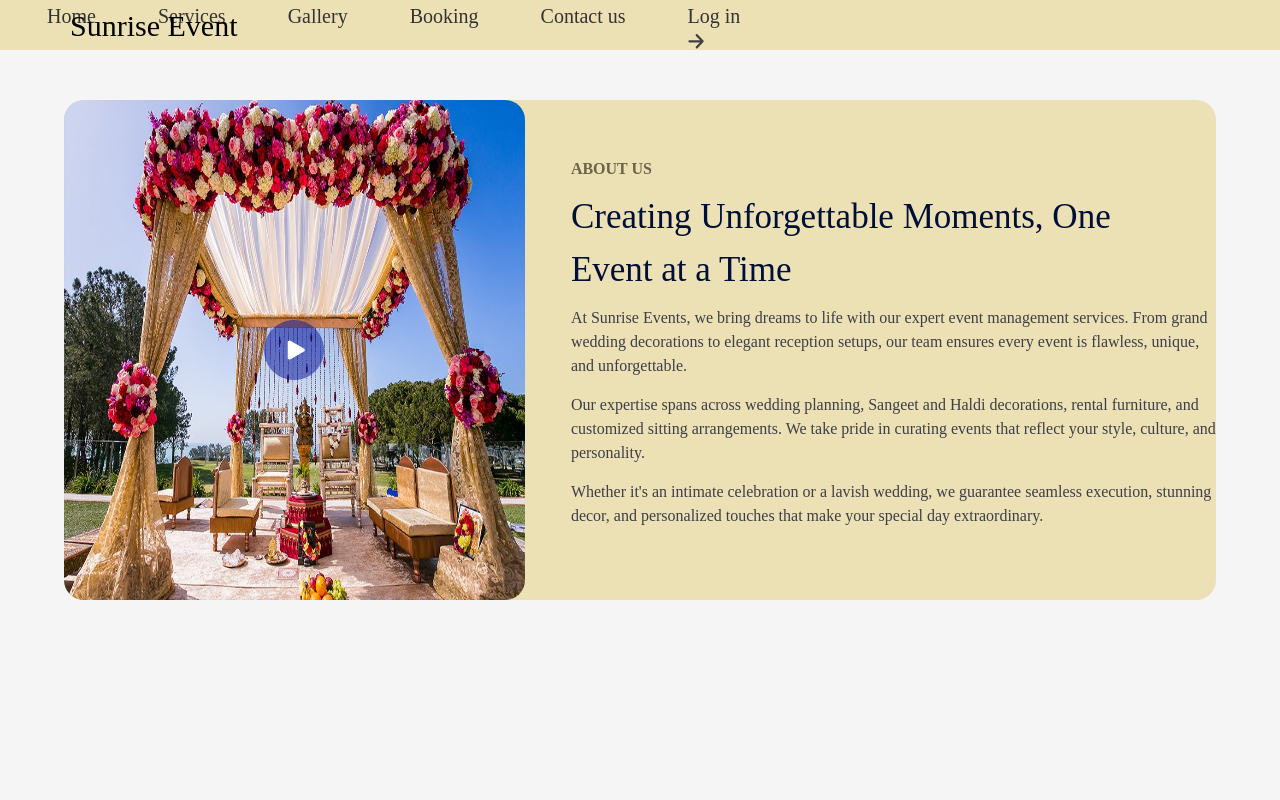
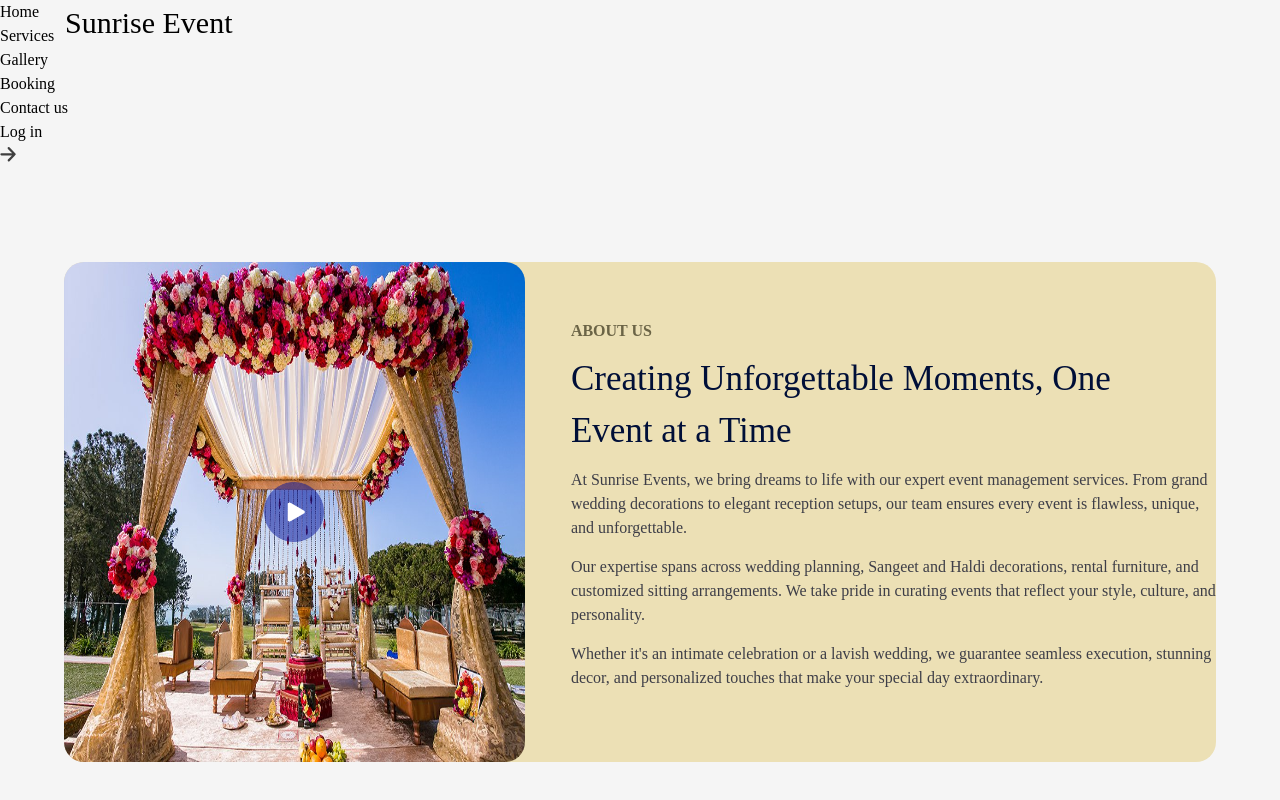
Before and after one commit to YADAVSOMURAMYAS/Sunrise_Event, a React (Vite) app in the folder frontend/sunrise-event-app/: page / in a window 1280 px wide. Shown: the top 800 px of the page. Built offline with nearby package versions, Linux system fonts and the light colour scheme.

Commit message:
Update Navbar.css

```diff
--- a/frontend/sunrise-event-app/src/components/Navbar/Navbar.css
+++ b/frontend/sunrise-event-app/src/components/Navbar/Navbar.css
@@ -1,10 +1,9 @@
 @import "tailwindcss";
-
 .navbox {
     display: flex;
     justify-content: end;
     align-items: center;
-    background-color: rgb(234, 224, 213);
+    background-color: rgb(234,224,213);
     backdrop-filter: blur(20px);
     -webkit-backdrop-filter: blur(20px);
     position: fixed;
@@ -12,149 +11,38 @@
     left: 0;
     right: 0;
     z-index: 2;
-    padding: 10px;
+    padding:10px;
     padding-right: 70px;
+
   }
 
   .navbox a {
     margin: 0 15px;
     text-decoration: none;
     font-size: 20px;
+    margin-bottom: 5px;
     font-weight: 450;
     opacity: 80%;
+
   }
 
   .navbox .active {
     color: #3498DB;
   }
 
-.login {
+  .login{
     display: grid;
     grid-template-columns: auto auto;
     gap: 10px;
+
   }
 
-.brand {
+ .brand{
     position: absolute;
     left: 50px;
+    margin: 0 15px;
     text-decoration: none;
     font-size: 30px;
+    margin-bottom: 5px;
     font-weight: 500;
  }
-
-nav {
-    width: 100%;
-    background: rgb(236, 224, 181);
-    color: #333;
-    padding: 0 10px;
-    position: fixed;
-    top: 0;
-    left: 0;
-    display: flex;
-    align-items: center;
-    justify-content: space-between;
-    z-index: 10;
-    height: 50px;
-    backdrop-filter: blur(100px);
-}
-
-.navbar {
-    display: flex;
-    justify-content: space-between;
-    align-items: center;
-    padding: 1rem;
-}
-
-.toggle-button {
-    display: none;
-    flex-direction: column;
-    cursor: pointer;
-}
-
-.toggle-button .bar {
-    width: 25px;
-    height: 3px;
-    background-color: #333;
-    margin: 4px 0;
-}
-
-.nav-links {
-    display: flex;
-    list-style: none;
-    padding-right: 10px;
-}
-
-.nav-links li {
-    margin: 0 1rem;
-}
-
-.nav-links a {
-    text-decoration: none;
-    color: #333;
-}
-
-.nav-links.active {
-    display: block;
-}
-
-/* Responsive Navbar */
-@media (max-width: 1100px) {
-    .toggle-button {
-        display: flex;
-    }
-
-    .nav-links {
-        display: none;
-        flex-direction: column;
-        width: 100%;
-        background-color: rgb(234, 224, 213);
-        position: absolute;
-        top: 50px;
-        left: 0;
-        padding: 1rem 0;
-    }
-
-    .nav-links li {
-        margin: 1rem 0;
-        text-align: center;
-    }
-
-    .nav-links.active {
-        display: flex;
-    }
-}
-
-.brand {
-    display: flex;
-    align-items: center;
-    justify-content: space-between;
-}
-
-.brand h2 {
-    padding-left: 20px;
-    font-size: 30px;
-    color: black;
-}
-
-.login {
-    display: inline-block;
-    margin-right: 20px;
-}
-
-nav ul li {
-    list-style: none;
-    display: inline-block;
-    margin: 5px 20px;
-    font-size: 20px;
-    color: black;
-    padding: 15px;
-}
-
-.dark-nav {
-    background: #212ea0;
-    transition: 0.5s;
-}
-
-.menu-icon {
-    display: none;
-}
```
Lines whose indentation alone changed are shown as unchanged.
